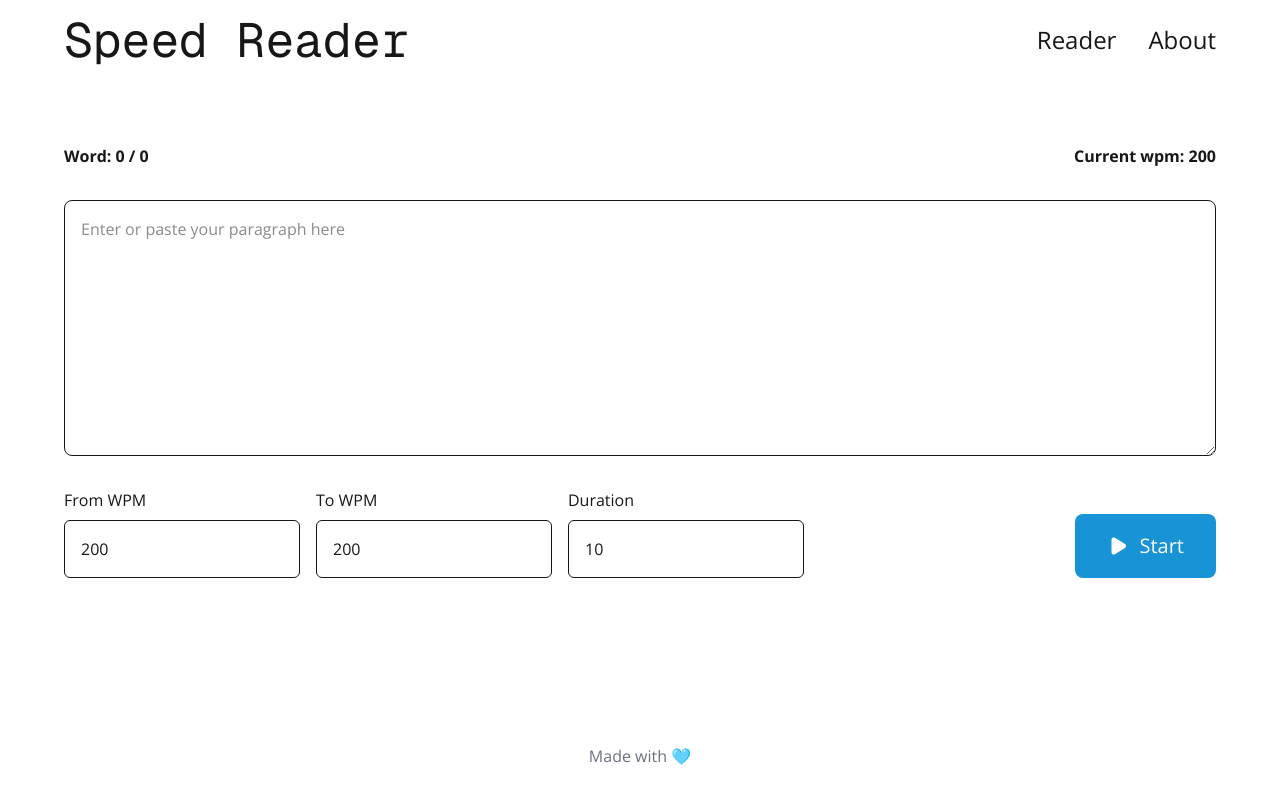
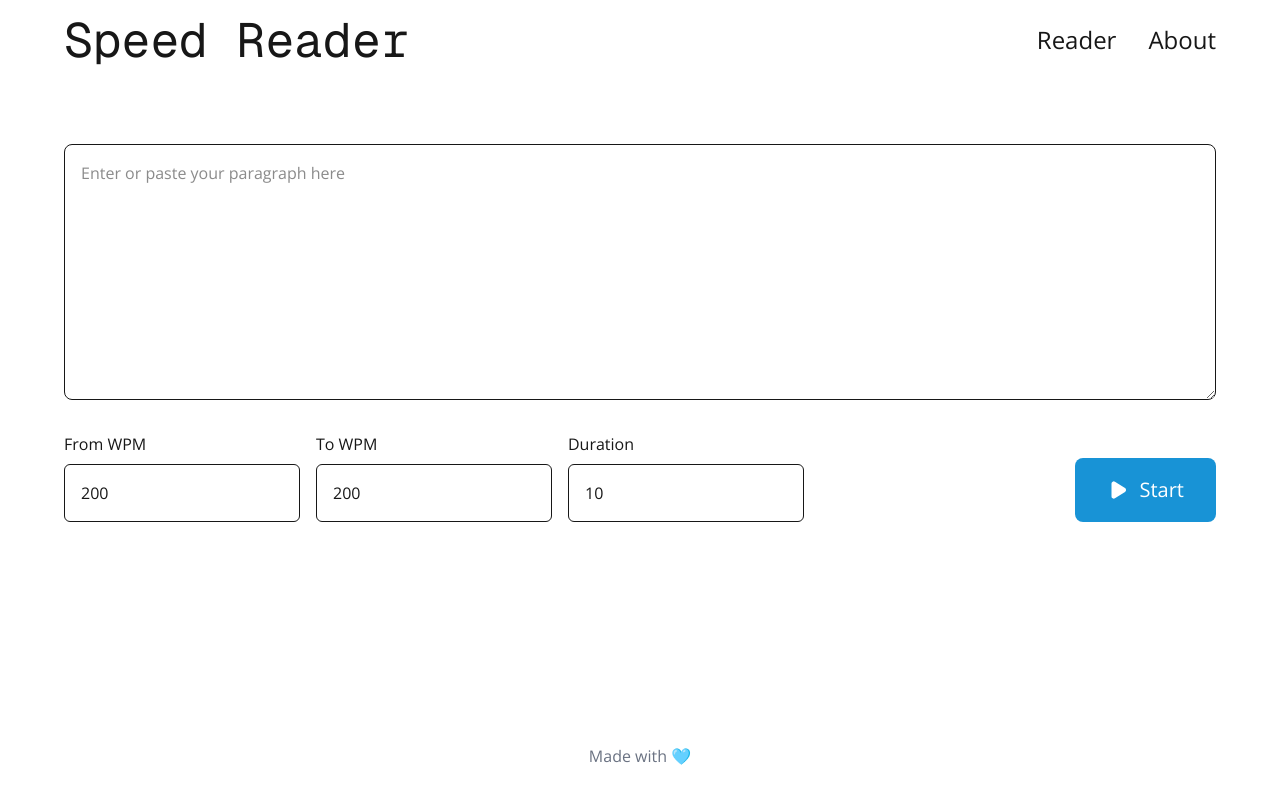
Before and after one commit to BernardMoy/Speed-Reader-II, a Next.js app: page / in a window 1280 px wide. Built offline with nearby package versions, Linux system fonts and the light colour scheme.

Commit message:
Fixed the bug that it still continues counting after stopped

```diff
--- a/app/components/Content.tsx
+++ b/app/components/Content.tsx
@@ -38,6 +38,7 @@ export const Content = () => {
       setCurrentWordNumber(0);
       setTotalWordNumber(0);
       setCurrentWord(null);
+      setCurrentWpm(0);
     }
 
     // if not playing, return
@@ -66,6 +67,8 @@ export const Content = () => {
     setTotalWordNumber(wordList.length);
 
     // recursive play function that plays faster gradually
+    let timeout: NodeJS.Timeout | null = null;
+    let interval: number = 60000 / initialWpm;
     function play() {
       // display the current word
       setCurrentWord(wordList[wordNumberRef.current]);
@@ -76,7 +79,7 @@ export const Content = () => {
 
       // calculate the next increased wpm
       // solve for x in (final-initial)/duration = (x-initial)/time
-      const interval: number = 60000 / wpmRef.current; // in ms - depend on the current wpm
+      interval = 60000 / wpmRef.current; // in ms - depend on the current wpm
       timeElapsed.current += interval;
 
       // cap the wpm to the final wpm
@@ -98,21 +101,51 @@ export const Content = () => {
         setPlaying(false);
       } else if (wordNumberRef.current == wordList.length) {
         // give a 1 second delay before exiting
-        setTimeout(play, interval + 1000);
+        timeout = setTimeout(play, interval + 1000);
       } else {
         // immediately display the next word
-        setTimeout(play, interval);
+        timeout = setTimeout(play, interval);
       }
     }
 
     // call the play function
     play();
-    return () => exit();
+    return () => {
+      exit();
+      // clear timeout
+      if (timeout !== null) {
+        clearTimeout(timeout);
+      }
+    };
   }, [playing]);
+
+  // the handle start and handle stop functions
+  const handleStart = () => {
+    // first check if final wpm is >= initial wpm
+    if (initialWpm > finalWpm) {
+      alert("The final WPM must not be less than the initial WPM.");
+      return;
+    }
+
+    // then check if text is empty
+    if (split(text).length === 0) {
+      alert("The text is empty");
+      return;
+    }
+
+    // set playing to true
+    setPlaying(true);
+  };
+
+  const handleStop = () => {
+    // stop playing, include resetting the fields
+    setPlaying(false);
+  };
 
   return (
     <div className="flex flex-col gap-8 w-full">
       {/* Info that is only shown when the words are playing */}
+      {playing && (
         <div className="flex flex-row gap-4 w-full">
           <p className="font-bold grow">
             Word: {currentWordNumber} / {totalWordNumber}
@@ -121,6 +154,7 @@ export const Content = () => {
             Current wpm: {Math.round(currentWpm * 10) / 10}
           </p>
         </div>
+      )}
 
       {/* The main textfield */}
       {!playing && (
@@ -134,7 +168,7 @@ export const Content = () => {
       )}
 
       {/* Displaying large text when playing */}
-      {playing && <p className="text-center text-8xl">{currentWord}</p>}
+      {playing && <p className="text-center py-16 text-8xl">{currentWord}</p>}
 
       {/* Buttons */}
       <div className="flex flex-row items-end justify-start gap-4 ">
@@ -168,15 +202,7 @@ export const Content = () => {
         {!playing && (
           <button
             className="flex flex-row px-8 py-4 cursor-pointer hover:opacity-80 gap-2 items-center h-16 rounded-lg min-h-0 bg-primary text-white"
-            onClick={() => {
-              // first check if final wpm is >= initial wpm
-              if (initialWpm > finalWpm) {
-                alert("The final WPM must not be less than the initial WPM.");
-                return;
-              }
-              // set playing to true
-              setPlaying(true);
-            }}
+            onClick={handleStart}
           >
             <PlayIcon className="h-6 w-6 " />
             <div className="text-xl">Start</div>
@@ -187,9 +213,7 @@ export const Content = () => {
         {playing && (
           <button
             className="flex flex-row px-8 py-4 cursor-pointer hover:opacity-80 gap-2 items-center h-16 rounded-lg min-h-0 bg-secondary text-white"
-            onClick={() => {
-              setPlaying(false);
-            }}
+            onClick={handleStop}
           >
             <StopIcon className="h-6 w-6 " />
             <div className="text-xl">Stop</div>
--- a/app/split.tsx
+++ b/app/split.tsx
@@ -2,5 +2,7 @@
 export default function split(text: String): String[] {
   const wordList = text.split(/ +|\n/); // regex to split
 
-  return wordList;
+  // replace all "" empty strings
+  const filtered = wordList.filter((word) => word !== "");
+  return filtered;
 }
```
Lines whose indentation alone changed are shown as unchanged.
